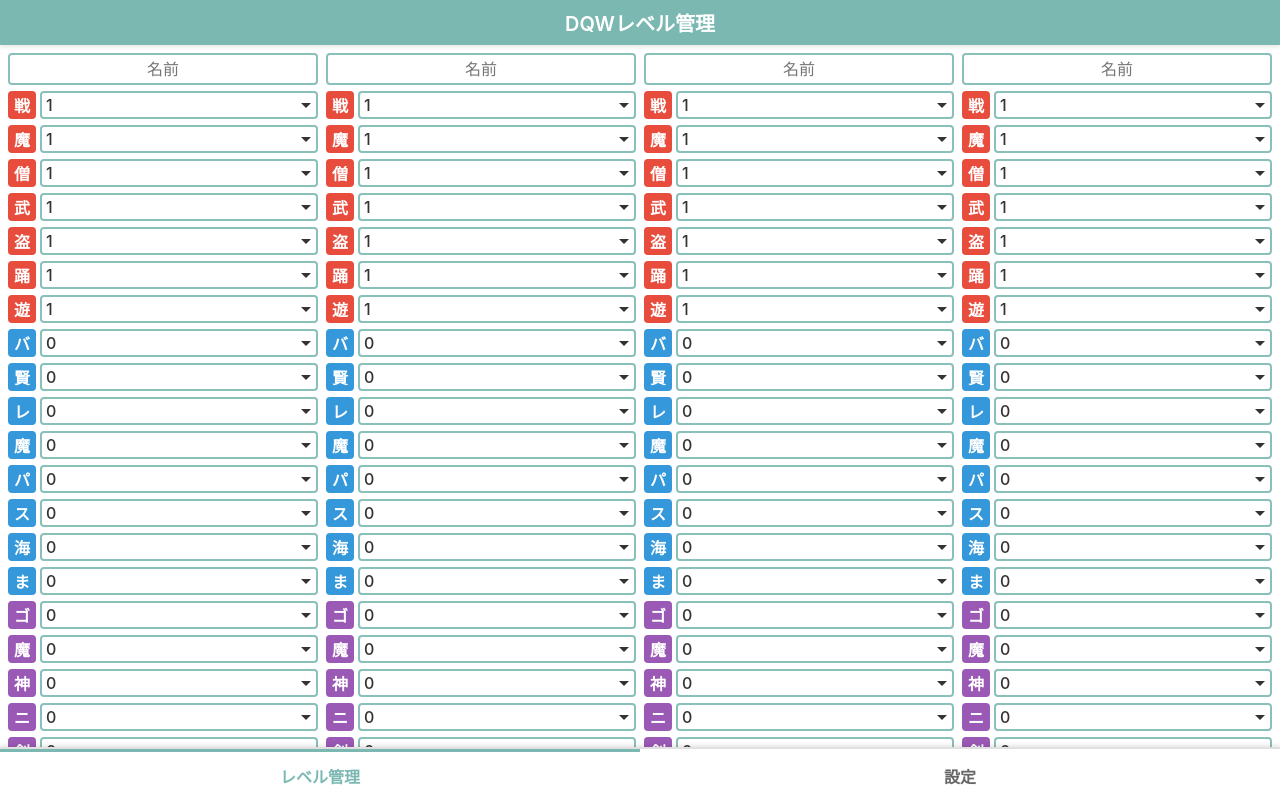
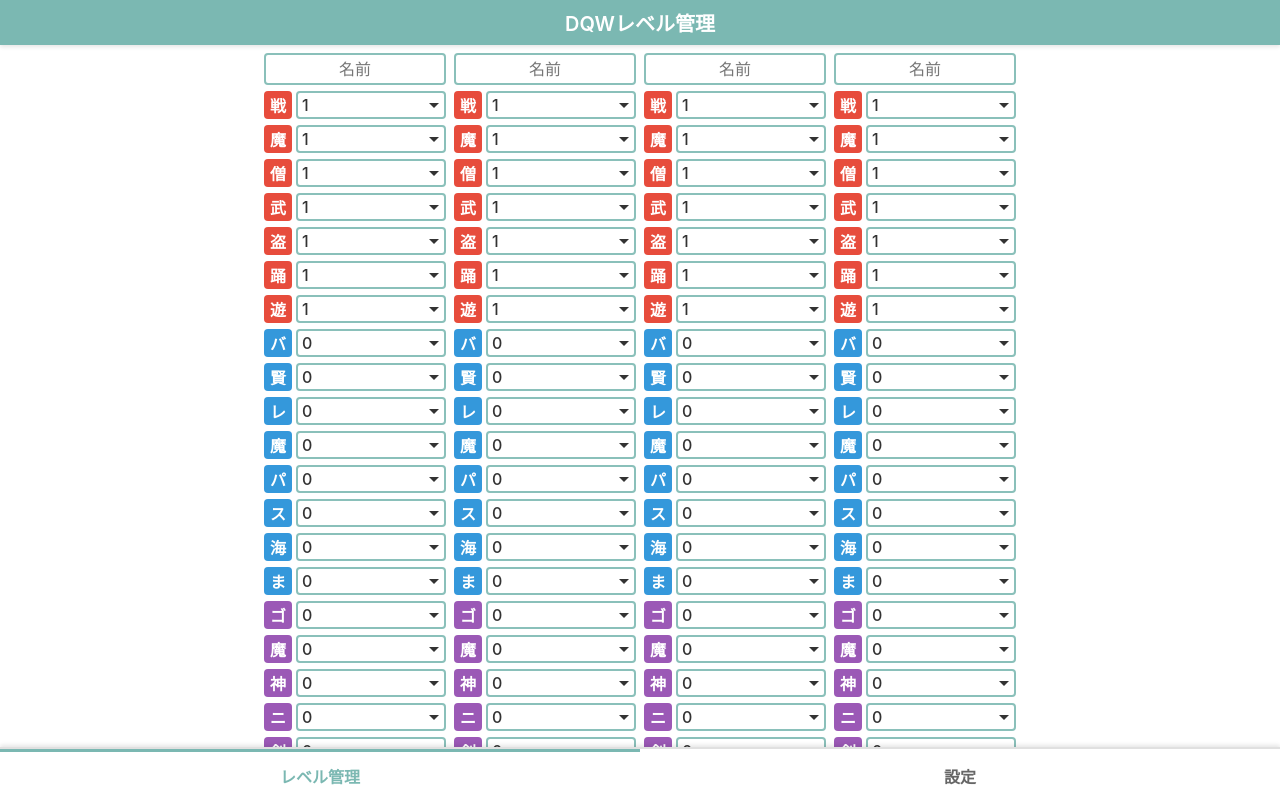
Before and after one commit to voltilamm/dqw-levels, a React (Vite) app: page / in a window 1280 px wide. Built offline with nearby package versions, Linux system fonts and the light colour scheme.

Commit message:
style: limit max width to 768px for large screens
- Add max-width: 768px to .main for better readability on desktop
- Center content with margin: 0 auto
- Maintain 100% width on mobile devices

```diff
--- a/src/App.css
+++ b/src/App.css
@@ -10,6 +10,9 @@
   overflow-y: auto;
   -webkit-overflow-scrolling: touch;
   position: relative;
+  max-width: 768px;
+  width: 100%;
+  margin: 0 auto;
 }
 
 .pageContainer {
```
